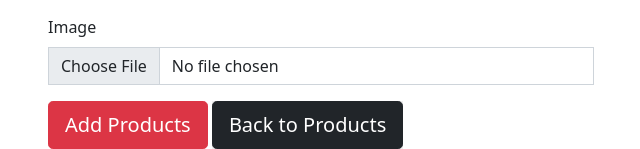
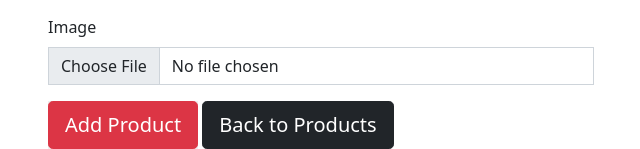
Before and after one commit to Code-Institute-Submissions/deanoandrejevic-Just_One_More_MS4_JanResub, a Django app: page /products/add/ in a window 1280 px wide. Shown: the part 1499-1648 px from the top of the page, without its empty margins (34-674 px from the left). Run offline with Django 3.2, Linux system fonts and the light colour scheme; the visitor is signed in with stand-in values (Sample User, id 1); data comes from the database, SQL or seed files in the repository; some libraries are stand-ins or nearby versions.

Commit message:
fixed form in add_products.html

```diff
--- a/products/templates/products/add_product.html
+++ b/products/templates/products/add_product.html
@@ -30,10 +30,10 @@
                 {% csrf_token %}
                 {{ form|crispy }}
                 <div>
-                    <a href="{% url 'add_product' %}" class="btn btn-danger btn-lg">Add Products</a>
-                    <button class="border-0">
-                        <a href="{% url 'products' %}" class="btn btn-dark btn-lg">Back to Products</a>
+                    <button class="border-0" type="submit">
+                        <a href="" class="btn btn-danger btn-lg">Add Product</a>
                     </button>
+                    <a href="{% url 'products' %}" class="btn btn-dark btn-lg">Back to Products</a>
                 </div>
             </form>
         </div>
--- a/products/urls.py
+++ b/products/urls.py
@@ -4,5 +4,7 @@ from . import views
 urlpatterns = [
     path('', views.products, name='products'),
     path('<int:product_id>/', views.product_detail, name='product_detail'),
-    path('add/', views.add_product, name='add_product')
+    path('add/', views.add_product, name='add_product'),
+    path('edit/<int:product_id>', views.edit_product, name='edit_product'),
+    path('delete/<int:product_id>', views.delete_product, name='delete_product'),
 ]
```
